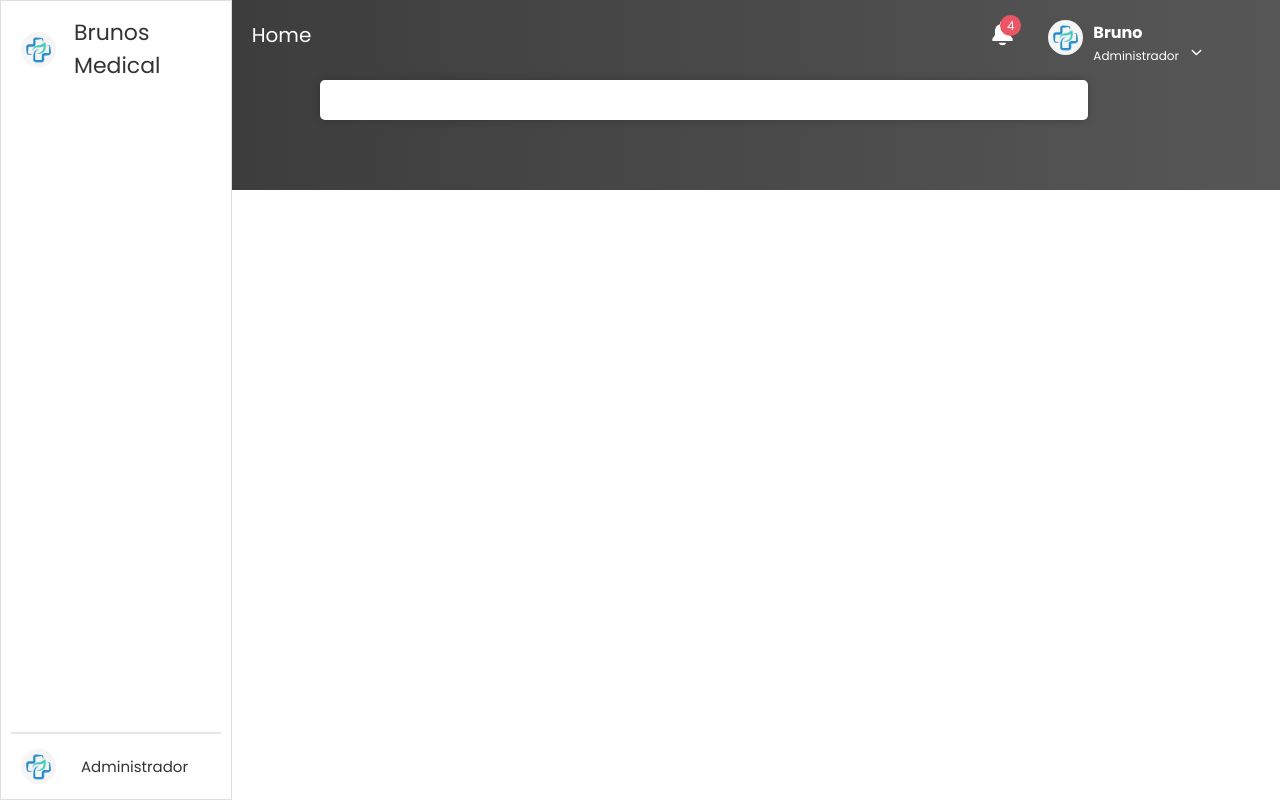
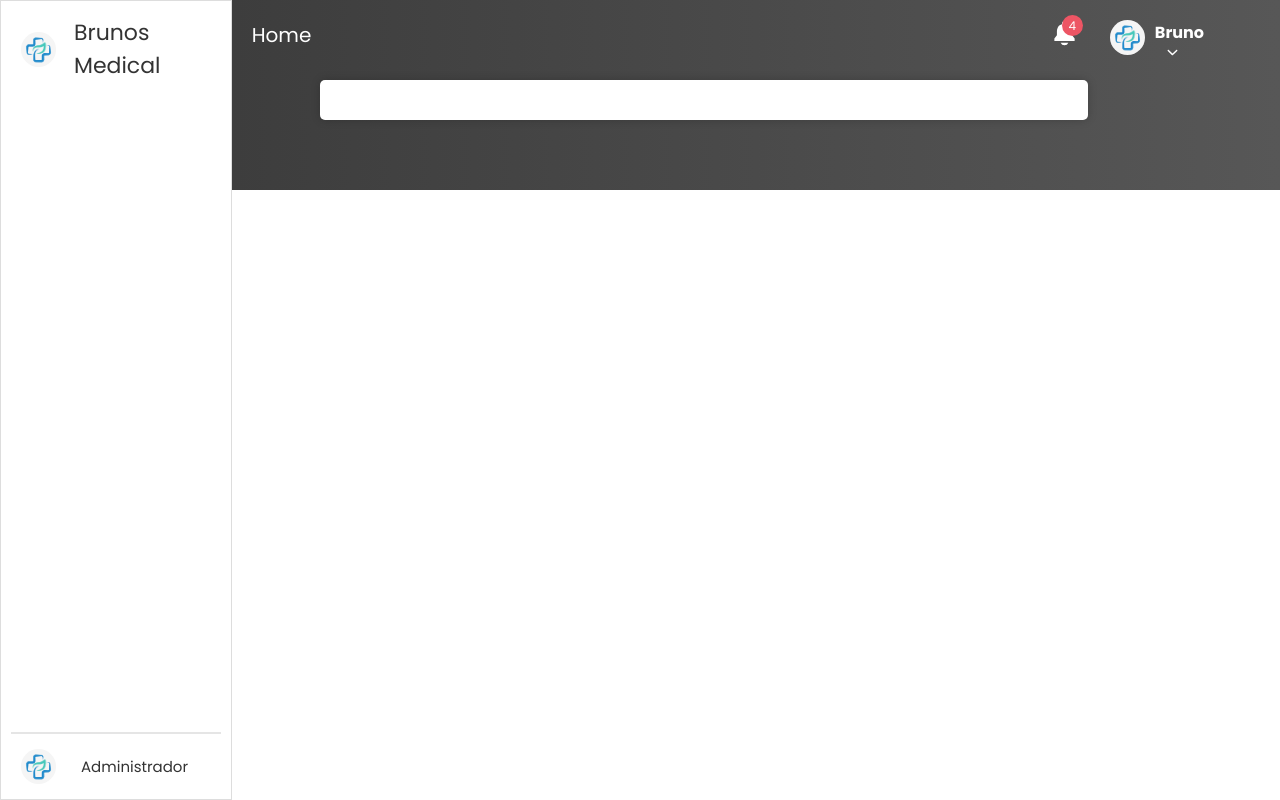
Before and after one commit to Brun0Santos/medical, a Next.js app: page /medical/home in a window 1280 px wide. Built offline with nearby package versions, Linux system fonts and the light colour scheme.

Commit message:
fix: ajustando a navbar

```diff
--- a/src/components/layout/dropdown/menu/styles.tsx
+++ b/src/components/layout/dropdown/menu/styles.tsx
@@ -7,10 +7,12 @@ export const MenuContainer = styled.div`
   height: 260px;
   border-radius: 10px;
   position: fixed;
+  right: 11px;
   color: #000000;
   box-shadow: 0 0 10px rgba(0, 0, 0, 0.2);
   background: #fff;
   padding-right: 11px;
+  margin-top: 4px;
 `;
 
 export const NavImage = styled.span`
--- a/src/components/layout/navbar/Navbar.tsx
+++ b/src/components/layout/navbar/Navbar.tsx
@@ -1,10 +1,11 @@
 'use client';
 import Image from 'next/image';
-import { useState } from 'react';
+import { useContext, useState } from 'react';
 import { IoIosArrowDown } from 'react-icons/io';
 import { IoNotificationsSharp } from 'react-icons/io5';
 
 import Logo from '../../../../public/d.jpg';
+import { LoginContext } from '../../../context/LoginContext';
 import MenuDropDown from '../dropdown/menu/MenuDropDown';
 import NotificacaoDropDown from '../dropdown/notificacao/NotificacaoDropDown';
 import * as S from './styles';
@@ -17,6 +18,7 @@ interface Title {
 function Navbar({ title, children }: Title) {
   const [openMenu, setOpenMenu] = useState<boolean>(false);
   const [openNotification, setOpenNotification] = useState<boolean>(false);
+  const { token } = useContext(LoginContext);
 
   return (
     <S.ContentContainer>
@@ -39,7 +41,9 @@ function Navbar({ title, children }: Title) {
           <S.NameText onClick={() => setOpenMenu(!openMenu)}>
             <h4>Bruno</h4>
             <div style={{ fontSize: '12px' }}>
-              Administrador
+              {token?.role == 'ADMIN' && <span className="email">Administrador</span>}
+              {token?.role == 'PATIENT' && <span className="email">Paciente</span>}
+              {token?.role == 'DOCTOR' && <span className="email">Médico</span>}
               <IoIosArrowDown style={{ marginLeft: '10px', fontSize: '15px' }} />
               {openMenu && <MenuDropDown />}
             </div>
```
